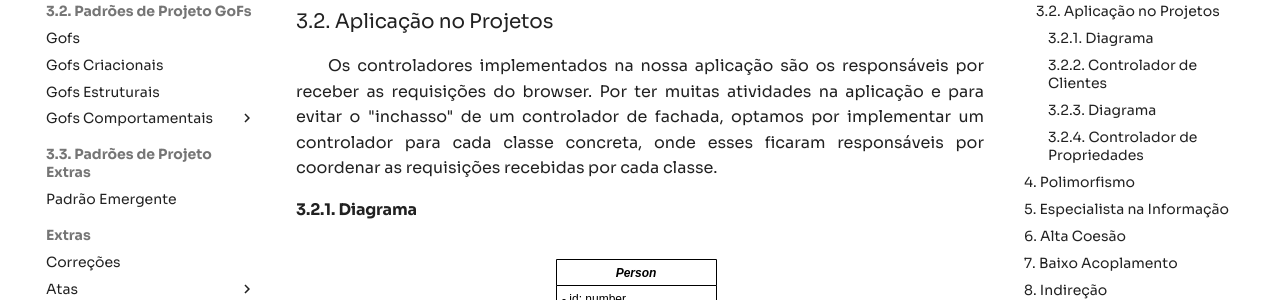
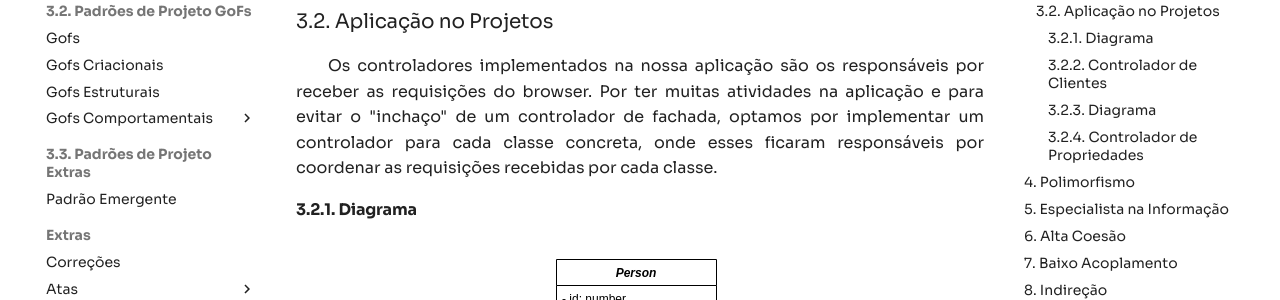
Before and after one commit to UnBArqDsw2021-1/2021.1_G04_Cardeal, an MkDocs documentation site: the page built from docs/padroesDeProjeto/GRASPs.md, in a window 1280 px wide and 900 px high, scrolled down 928 px. Shown: the part 205-505 px from the top of the window. Built offline with MkDocs 1.6.1 and Material for MkDocs 9.7.7, drawn with Linux system fonts in a browser that asks for light colours; comment, search, counter and statistics services are not loaded.

Commit message:
Update docs/padroesDeProjeto/GRASPs.md
Co-authored-by: Giovana Vitor Dionisio  <giovanadionisio.gd@gmail.com>

```diff
--- a/docs/padroesDeProjeto/GRASPs.md
+++ b/docs/padroesDeProjeto/GRASPs.md
@@ -22,7 +22,7 @@
 
 ### 3.2. Aplicação no Projetos
 
-<p align="justify">&emsp;&emsp;Os controladores implementados na nossa aplicação são os responsáveis por receber as requisições do browser. Por ter muitas atividades na aplicação e para evitar o "inchasso" de um controlador de fachada, optamos por implementar um controlador para cada classe concreta, onde esses ficaram responsáveis por coordenar as requisições recebidas por cada classe.</p>
+<p align="justify">&emsp;&emsp;Os controladores implementados na nossa aplicação são os responsáveis por receber as requisições do browser. Por ter muitas atividades na aplicação e para evitar o "inchaço" de um controlador de fachada, optamos por implementar um controlador para cada classe concreta, onde esses ficaram responsáveis por coordenar as requisições recebidas por cada classe.</p>
 
 #### 3.2.1. Diagrama
 
```
